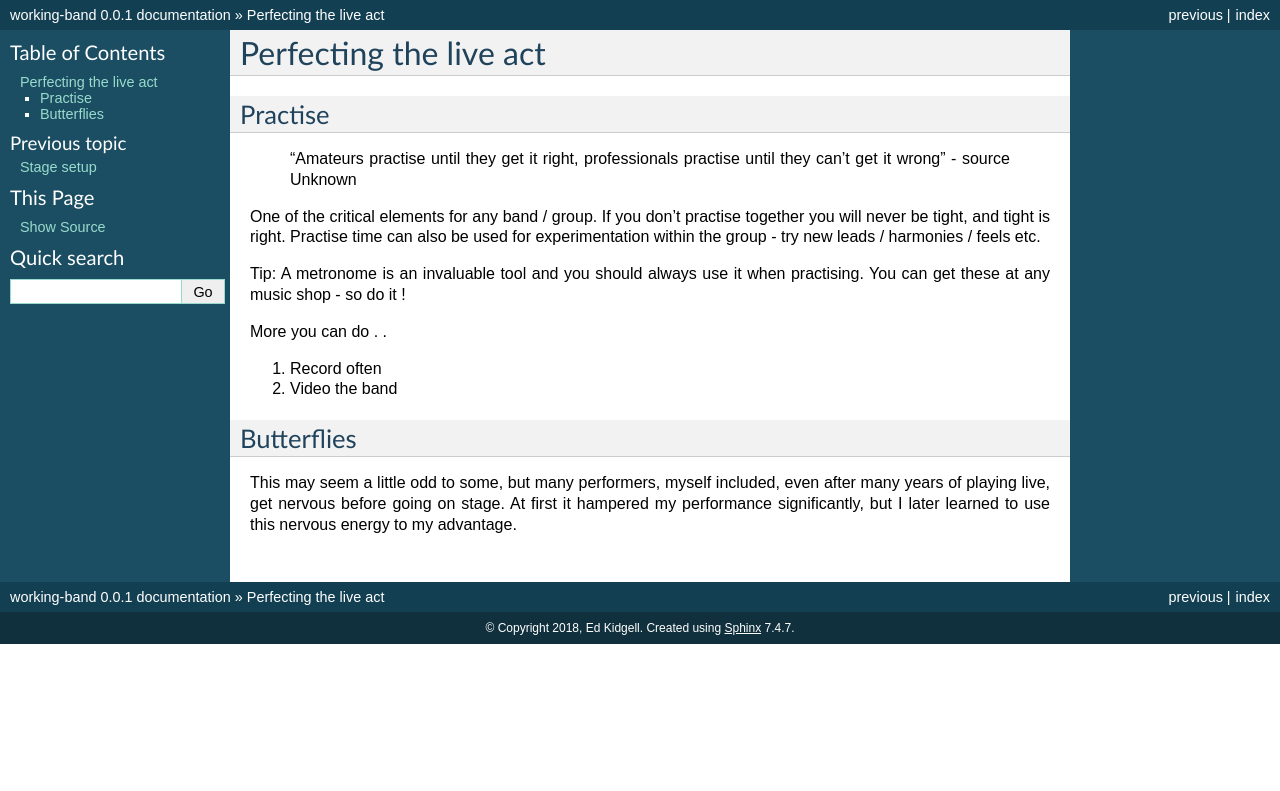
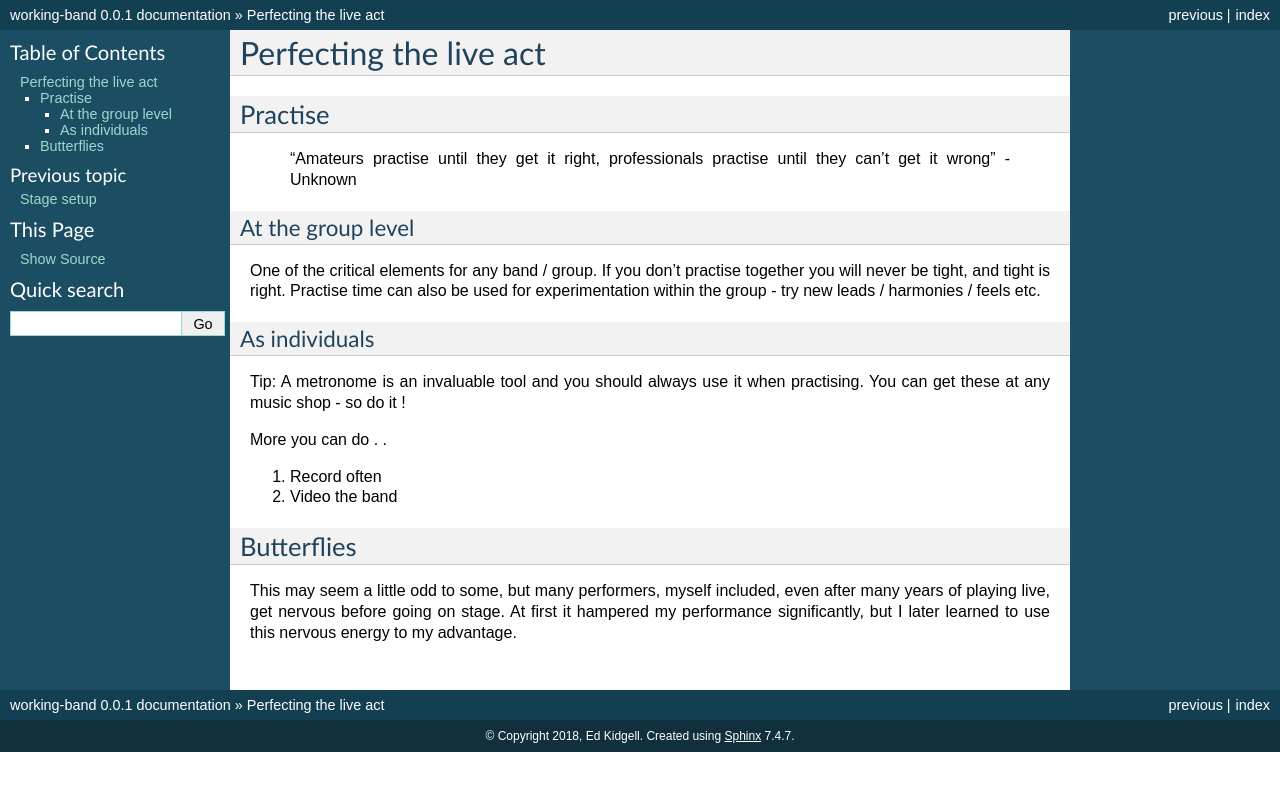
Before and after one commit to flakjakk/working-band, a Sphinx documentation site: the page built from docs/source/theliveact.rst, in a window 1280 px wide. Shown: the top 791 px of the page. Built offline with Sphinx 7.4.7, drawn with Linux system fonts in a browser that asks for light colours.

Commit message:
Update theliveact.rst

```diff
--- a/docs/source/theliveact.rst
+++ b/docs/source/theliveact.rst
@@ -4,9 +4,15 @@ Perfecting the live act
 Practise
 ########
 
-	"Amateurs practise until they get it right, professionals practise until they can't get it wrong" - source Unknown
+	"Amateurs practise until they get it right, professionals practise until they can't get it wrong" - Unknown
+
+At the group level
+==================
 
 One of the critical elements for any band / group. If you don't practise together you will never be tight, and tight is right. Practise time can also be used for experimentation within the group - try new leads / harmonies / feels etc.
+
+As individuals
+==============
 
 Tip: A metronome is an invaluable tool and you should always use it when practising. You can get these at any music shop - so do it !
 
```
